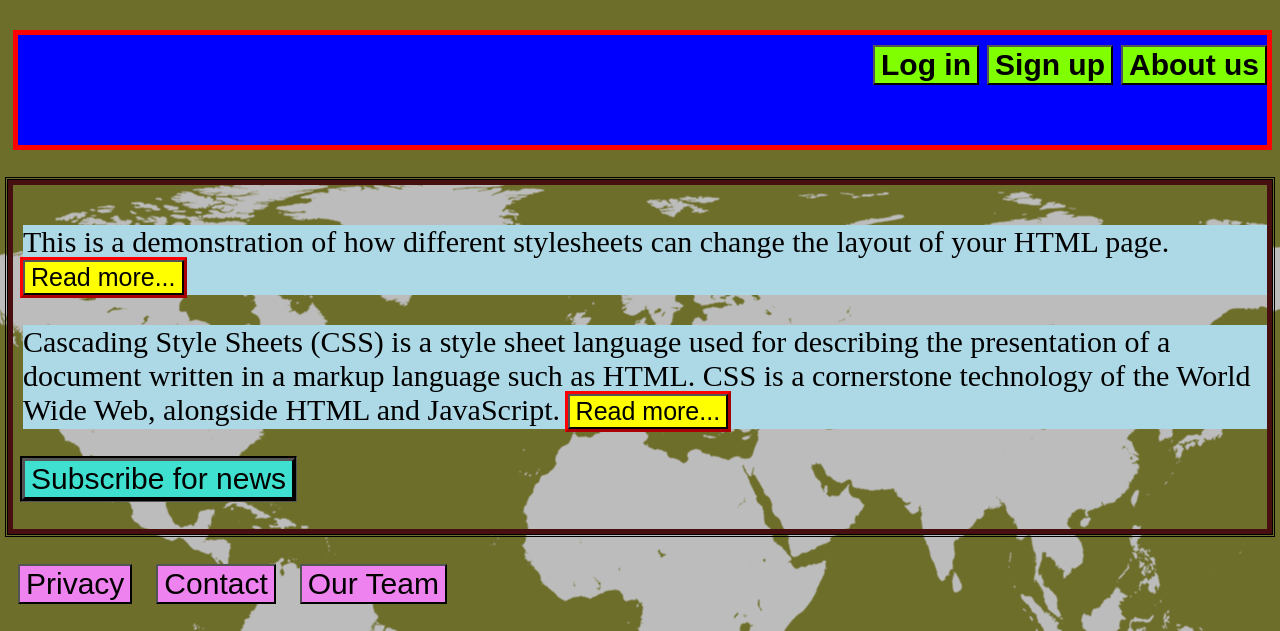
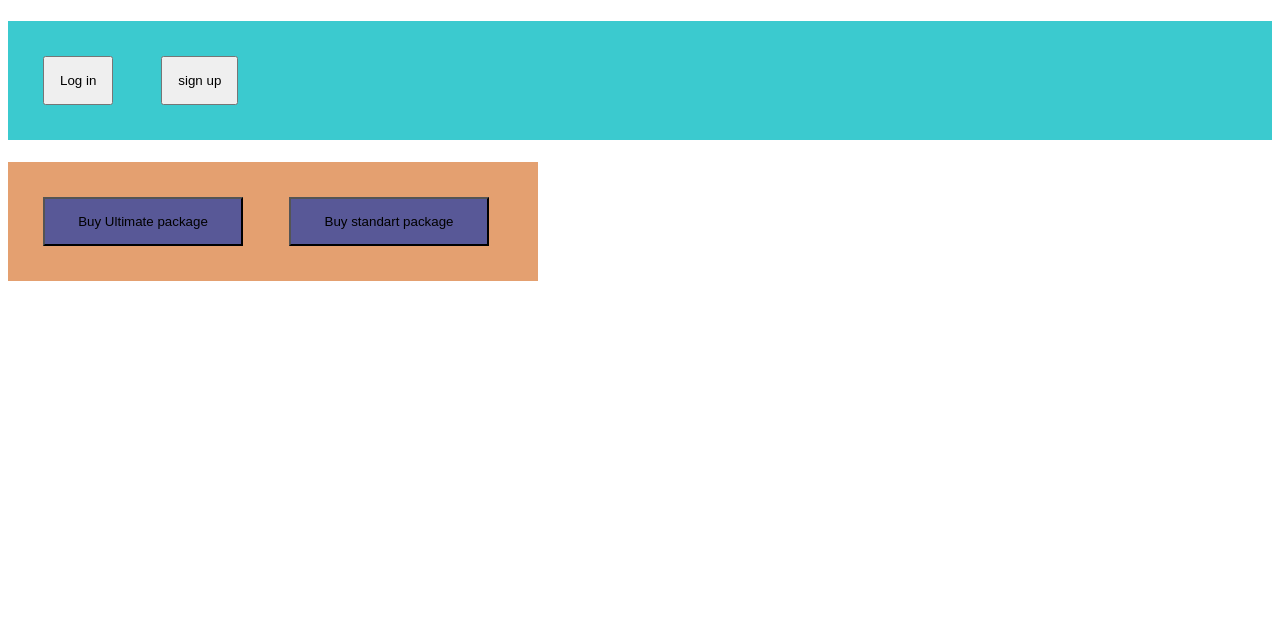
Before and after one commit to lisbonengayou/new, a plain HTML site: page index.html in a window 1280 px wide. Shown: the top 631 px of the page. Drawn offline with Linux system fonts and the light colour scheme.

Commit message:
change index.html and lab135.html

```diff
--- a/index.html
+++ b/index.html
@@ -4,52 +4,22 @@
     <meta charset="UTF-8">
     <meta http-equiv="X-UA-Compatible" content="IE=edge">
     <meta name="viewport" content="width=device-width, initial-scale=1.0">
-      <title>styles with css</title>
-      <link rel="stylesheet" href="./styles.css">
+    <title>Document</title>
+    <link rel="stylesheet" href="./styles136.css">
 </head>
 <body>
     <h1>
-            <button class="first">Log in</button>
-            <button class="first">Sign up</button>
-            <button class="first">About us</button>
+        <button>
+        Log in
+    </button>
+<button>
+    sign up
+</button>
     </h1>
-      <div class="container" >
-          <p>
-            This is a demonstration of how different stylesheets can change the layout of your HTML page.
-            <button class="second">Read more...</button>
-          </p>
-          <p>
-            Cascading Style Sheets (CSS) is a style sheet language used for describing the presentation of
-            a document written in a markup language such as HTML. CSS is a cornerstone technology of the
-            World Wide Web, alongside HTML and JavaScript.
-            <button class="second" >Read more...</button>
-          </p>
-          <button class="third" >Subscribe for news</button>
 
-      </div>
-
-<button class="four" > Privacy</button>
-<button class="four"  > Contact</button>
-<button class="four" > Our Team</button>
-
- <h1 id="head">
-   Part 2:
-   for Lab.work 1.3.5 Header styles
- </h1>
  <h2>
-     Subheader styles are next
+     <button> Buy Ultimate package </button>
+     <button> Buy standart package </button>
  </h2>
-<ul>
-  <li>
-    <a href="https://www.google.com/">First link of the list</a>
-  </li>
-  <li>
-    <a href=https://en.wikipedia.org/wiki/Dubai>Second link of the list</a>
-  </li>
-  <li>
-    <a href=https://en.wikipedia.org/wiki/Germany>Third link of the list</a>
-  </li>
-</ul>
-
 </body>
 </html>
--- a/styles.css
+++ b/styles.css
@@ -8,6 +8,7 @@ h1 {
     text-align: right;
     padding-top: 10px;
     border: solid 5px red;
+
 
 }
 .first {
@@ -52,8 +53,9 @@ p {
 }
 body {
     background-color: rgb(110, 110, 43);
-    background-image: url(world-map.png);
+    background-image: url(./world-map.png);
     background-position: 50% 50%;
+
 }
 #head {
     text-align: center;
@@ -67,8 +69,9 @@ body {
 h2 {
     text-align: center;
     letter-spacing: 2px;
-    font-style: italic;
-    font-family: cursive;
+   font-style: italic;
+font-family: cursive;
+    text-decoration:  underline
 }
 a {
     color: blue
@@ -77,6 +80,7 @@ a {
 li {
     margin-bottom: 30px;
     font-size: 30px;
+    list-style-type: circle;
 }
 a:visited {
     color: darkgrey;
@@ -87,6 +91,3 @@ a:hover {
 a:active{
     color: red;
 }
-li {
-    list-style-type: circle;
-}
--- a/styles136.css
+++ b/styles136.css
@@ -6,12 +6,16 @@ h2 {
     background-color: rgb(228, 160, 112);
     padding: 15px;
     width: 500px;
+
 }
 button {
     padding: 15px;
     margin: 20px;
 
+
 }
 h2 button {
     width: 200px;
+    background-color: rgb(88, 88, 151);
+
 }
```
Also changed, not shown: lab135.html (added, +55 -0 lines). Lines whose indentation alone changed are shown as unchanged.
